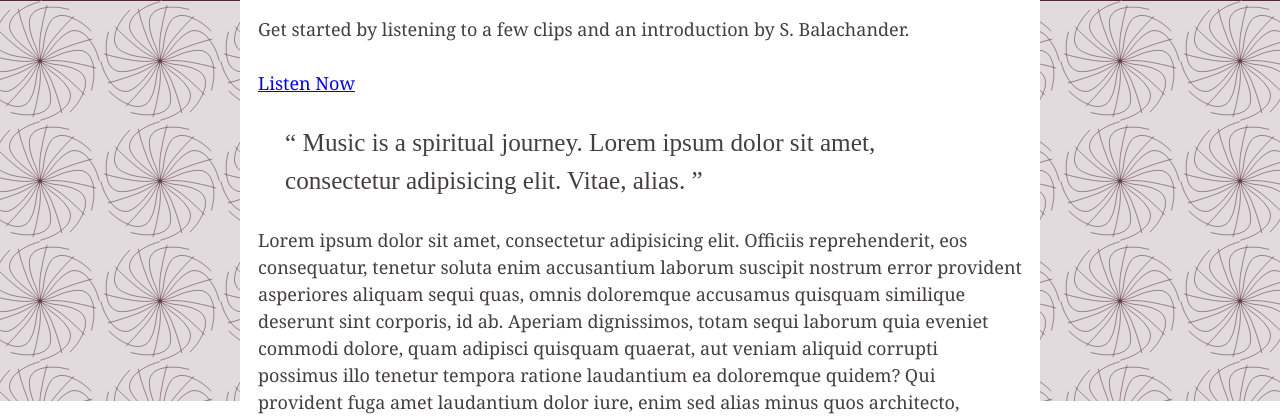
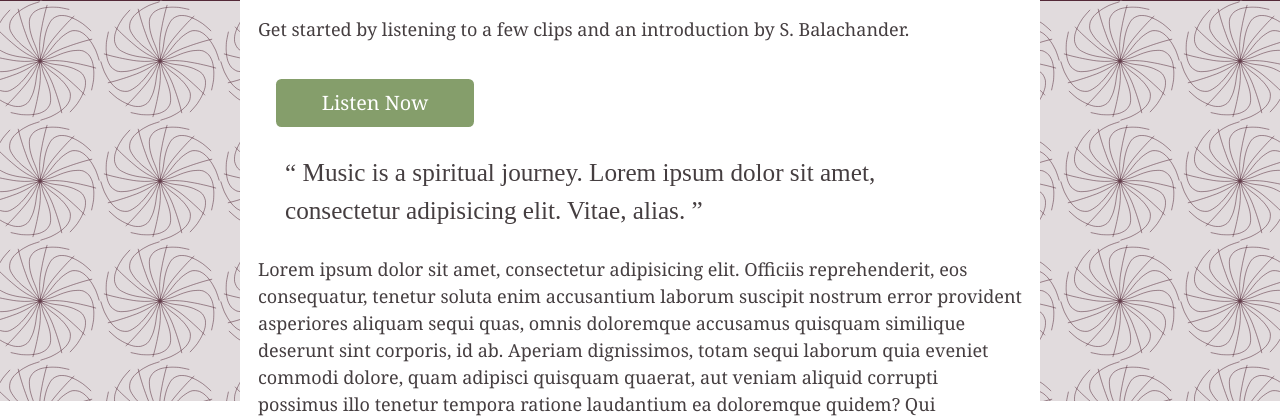
Before and after one commit to aravind-sadharani/chandraveena, a Gatsby site: page / in a window 1280 px wide. Shown: the part 399-817 px from the top of the page. Built offline with nearby package versions, Linux system fonts and the light colour scheme; Gatsby itself is replaced by a stand-in of ours; a web font is replaced by a local one.

Commit message:
Add Button component

```diff
--- /dev/null
+++ b/src/components/button.js
@@ -0,0 +1,17 @@
+import styled from "styled-components"
+
+const Button = styled.a`
+  display: inline-block;
+  border-radius: 0.3rem;
+  padding: 0.5rem 0;
+  margin: 0.5rem 1rem;
+  width: 11rem;
+  background: #859e6b;
+  text-align: center;
+  text-decoration: none;
+  color: white;
+  border: 0;
+  font-size: 1.1em;
+  font-weight: "700";
+`
+export default Button
--- a/src/pages/index.js
+++ b/src/pages/index.js
@@ -2,6 +2,7 @@
 import Container from "../components/container"
 import Blockquote from "../components/blockquote"
 import Pagebackground from "../components/pagebackground"
+import Button from "../components/button"
 
 const indexPage = () => (
   <div>
@@ -24,7 +25,7 @@
             Get started by listening to a few clips and an introduction by S. Balachander.
             <br/>
             <br/>
-            <a href="intro.html">Listen Now</a>
+            <Button href="intro.html">Listen Now</Button>
           </p>
         </div>
       </div>
--- a/src/utils/typography.js
+++ b/src/utils/typography.js
@@ -31,6 +31,7 @@
       name: "Noto Serif",
       styles: [
         "400",
+        "700",
       ]
     },
   ],
```
